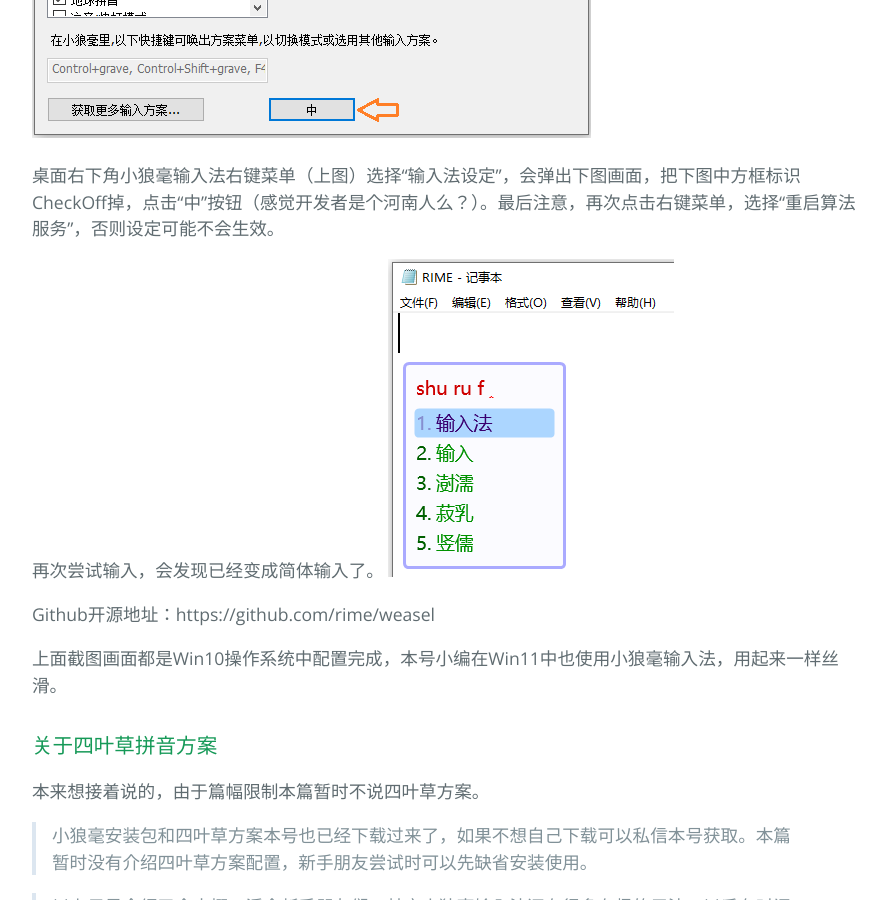
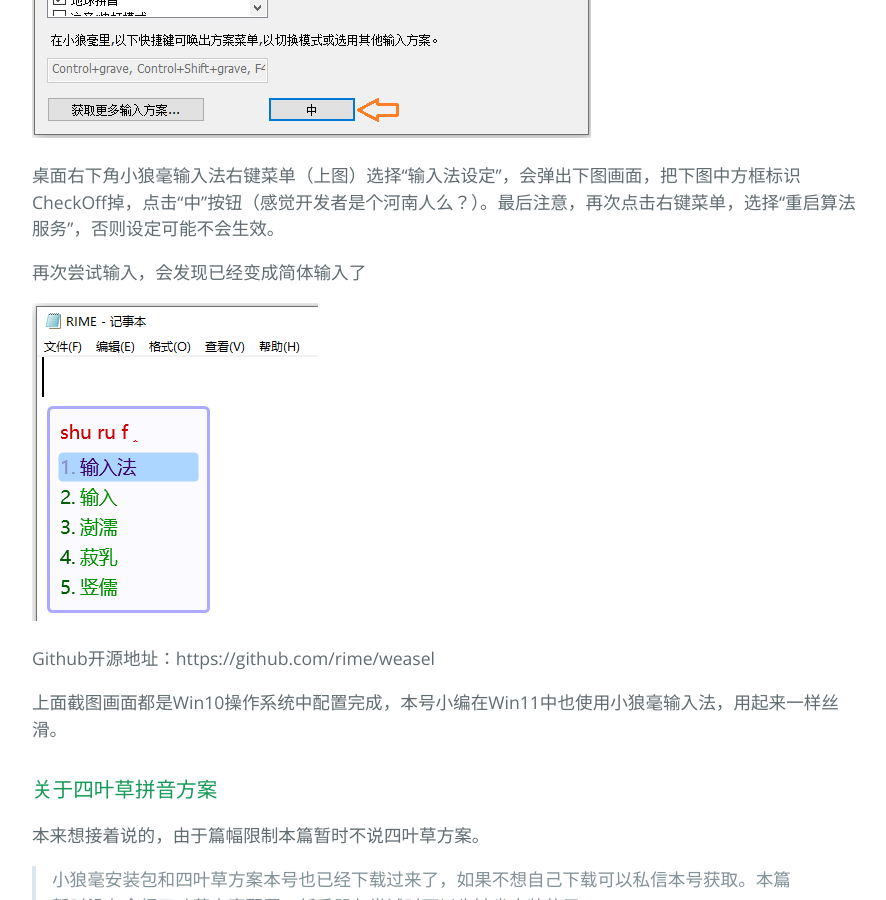
Before and after one commit to kimwang1978/iptv.github.io, a Jekyll site: the page built from docs/005_XiaoLangHao.md, in a window 1280 px wide and 900 px high, scrolled down 6592 px. Shown: the whole window, without its empty margins (192-1078 px from the left). Built offline with Jekyll 4.4.1, drawn with Linux system fonts in a browser that asks for light colours; our own code applies the rules of GitHub Pages for plain Markdown files.

Commit message:
Update 20241216

```diff
--- a/docs/005_XiaoLangHao.md
+++ b/docs/005_XiaoLangHao.md
@@ -84,7 +84,8 @@ clover.schema-1.1.4.zip (四叶草方案：篇幅限制以后介绍)
 
 
 
-再次尝试输入，会发现已经变成简体输入了。
+再次尝试输入，会发现已经变成简体输入了
+
 ![image](../assets/img/005_XiaoLangHao/XLH14.png)
 
 
```
